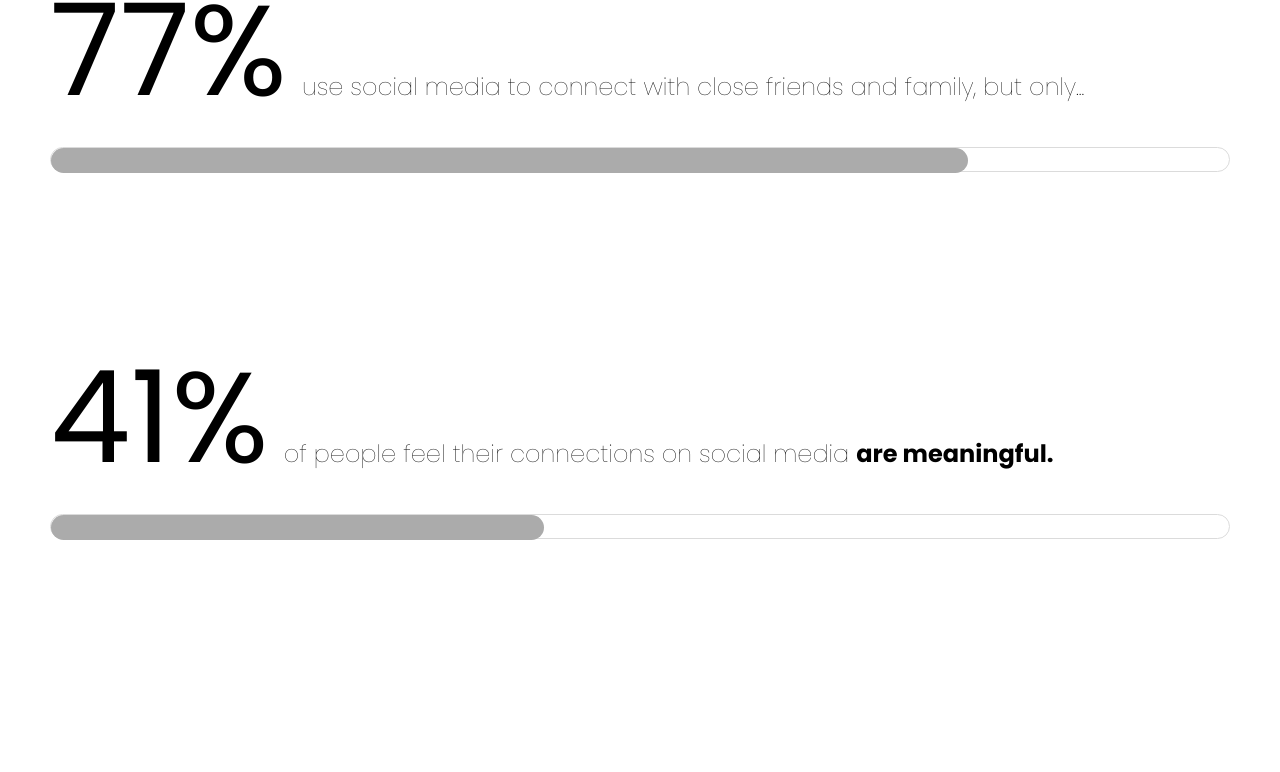
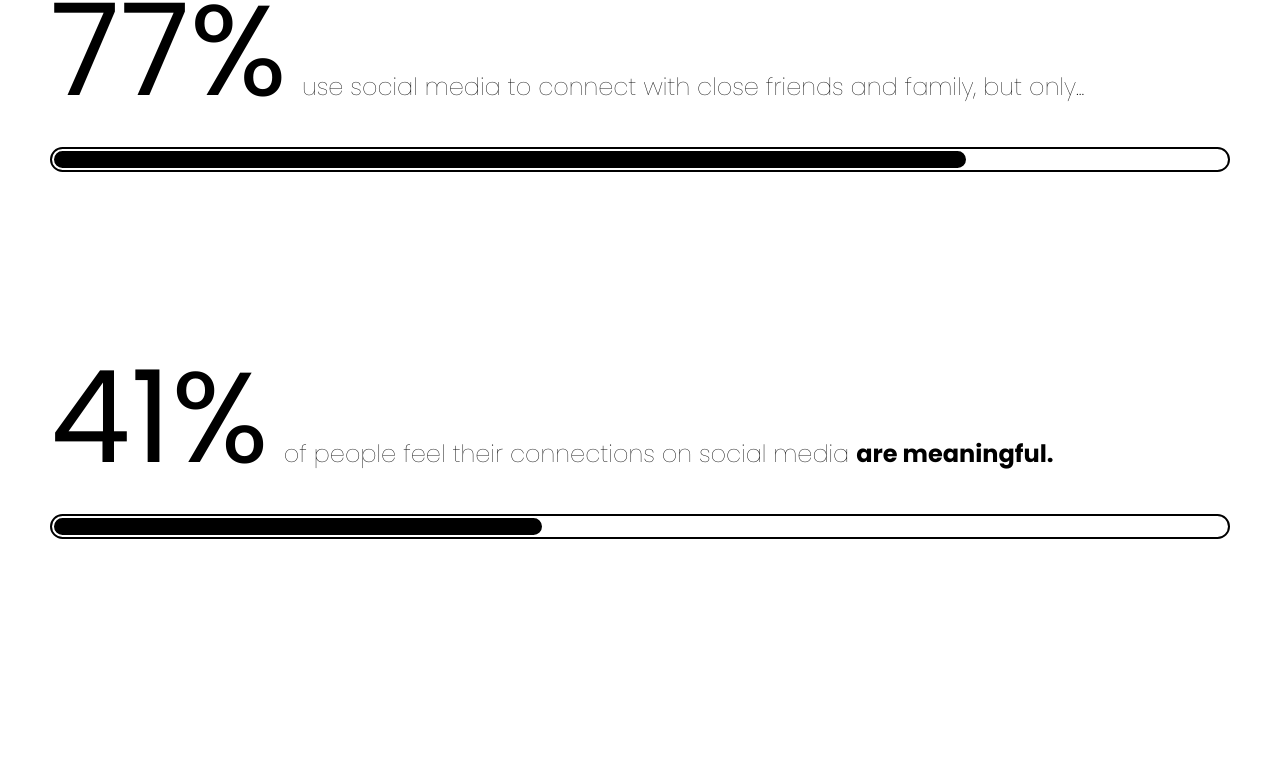
Before and after one commit to MikeCarbone/PlutoUserMethodologies, a React (Create React App) app: page / in a window 1280 px wide. Shown: the part 8610-9382 px from the top of the page. Built offline with nearby package versions, Linux system fonts and the light colour scheme.

Commit message:
:fire: Fixed color

```diff
--- a/src/styles.css
+++ b/src/styles.css
@@ -202,37 +202,36 @@ footer a {
 }
 
 .bar {
-    border: 1px solid #dbdbdb;
+    border: 2px solid #000000;
     border-radius: 15px;
     height: 25px;
     width: 100%;
 }
 
 .bar-fill {
+    background-color: #000000;
+    border: 2px solid #FFFFFF;
     border-radius: 15px;
-    height: 25px;
+    height: 100%;
+    position: relative;
     width: 0%;
+    z-index: -1;
 }
 
 .bar-fill--1 {
     animation: fill1 3s ease-out forwards;
-    background-color: #dbdbdb;
 }
 .bar-fill--2 {
     animation: fill2 3s ease-out forwards;
-    background-color: #ababab;
 }
 .bar-fill--3{
     animation: fill3 3s ease-out forwards;
-    background-color: #ababab;
 }
 .bar-fill--4{
     animation: fill4 3s ease-out forwards;
-    background-color: #ababab;
 }
 .bar-fill--5 {
     animation: fill5 3s ease-out forwards;
-    background-color: #ababab;
 }
 
 @keyframes fill1 {
```
